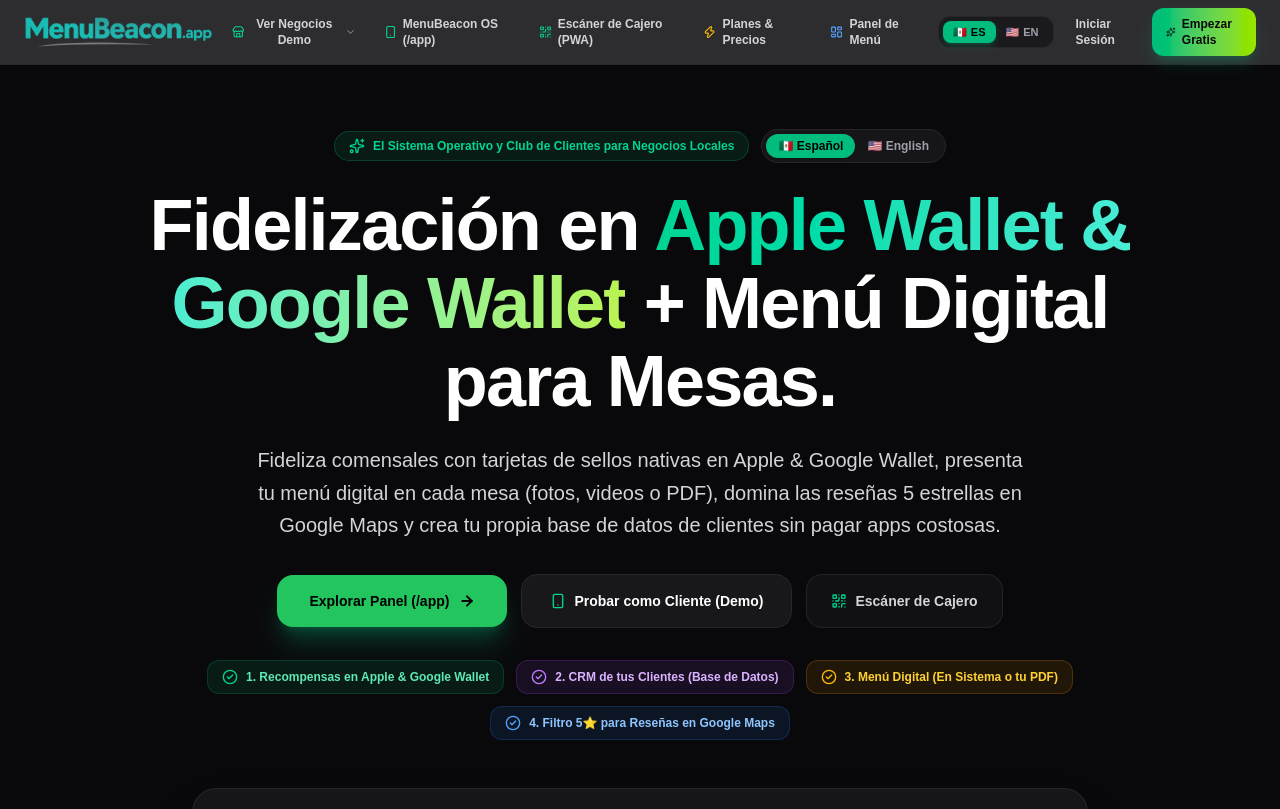
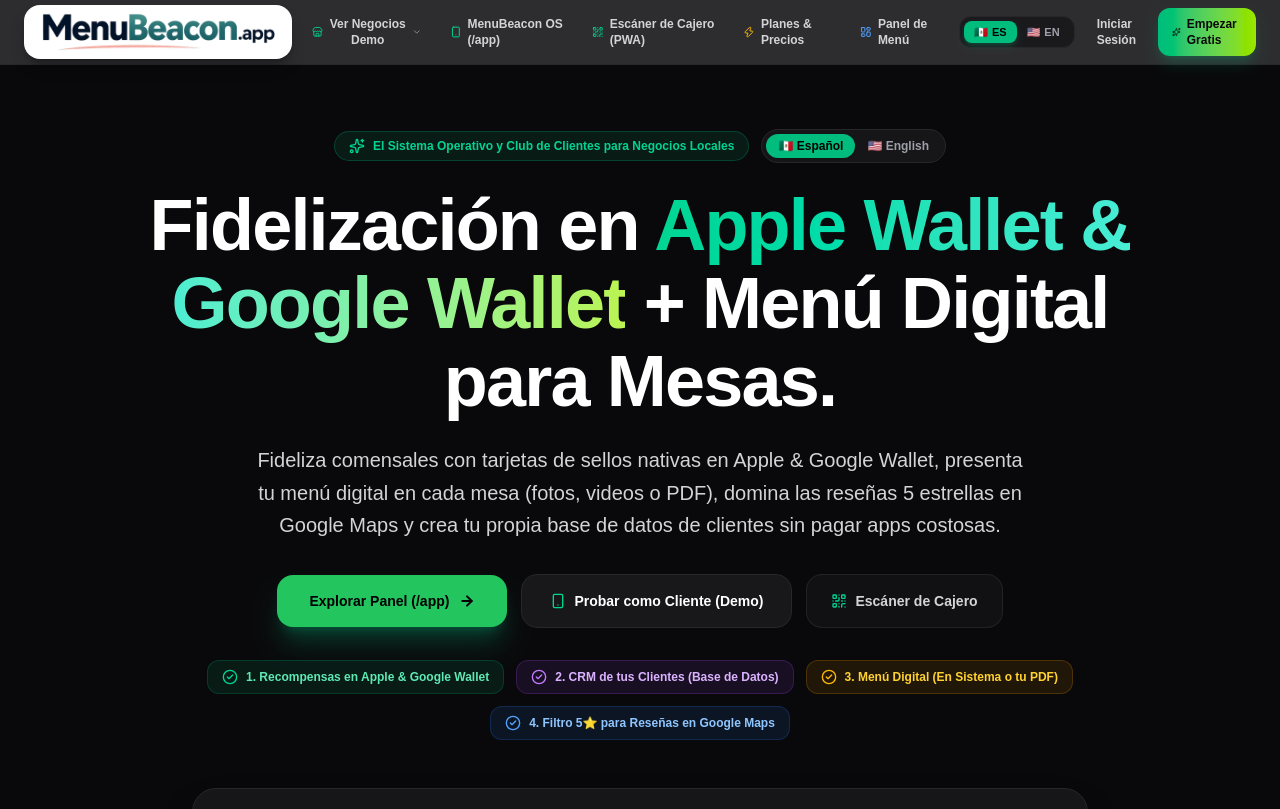
Before and after one commit to jaike-afk/markethers-app, a Next.js app: page / in a window 1280 px wide. Shown: the top 809 px of the page. Built offline with nearby package versions, Linux system fonts and the light colour scheme.

Commit message:
feat(branding): enlarge MenuBeacon.app logo and display with 100% original colors in clean high-contrast container

```diff
--- a/src/app/login/page.tsx
+++ b/src/app/login/page.tsx
@@ -47,7 +47,7 @@ export default function LoginPage() {
       {/* Brand Header */}
       <div className="max-w-md w-full mx-auto">
         <div className="flex justify-center mb-8">
-          <MenuBeaconLogo height={36} showSubtitle={true} priority />
+          <MenuBeaconLogo variant="pill" height={44} showSubtitle={true} priority />
         </div>
 
         {/* Card */}
--- a/src/app/page.tsx
+++ b/src/app/page.tsx
@@ -656,7 +656,7 @@ export default function HomePage() {
       <footer className="border-t border-zinc-900 py-12 text-center text-xs text-zinc-500">
         <div className="max-w-6xl mx-auto px-4 flex flex-col sm:flex-row items-center justify-between gap-4">
           <div className="flex flex-col sm:flex-row items-center gap-3">
-            <MenuBeaconLogo height={24} showSubtitle={false} />
+            <MenuBeaconLogo variant="pill" height={30} showSubtitle={false} />
             <span className="text-[11px] text-zinc-600 hidden sm:inline">•</span>
             <span className="text-[11px] text-zinc-400">{t.footer.slogan}</span>
           </div>
--- a/src/app/register/page.tsx
+++ b/src/app/register/page.tsx
@@ -452,7 +452,7 @@ function RegisterForm() {
       <div className="max-w-6xl mx-auto">
         {/* Brand Header */}
         <div className="flex items-center justify-between pb-8 border-b border-zinc-800">
-          <MenuBeaconLogo height={32} showSubtitle={true} priority />
+          <MenuBeaconLogo variant="pill" height={40} showSubtitle={true} priority />
 
           <div className="text-right text-xs">
             <span className="text-zinc-400">¿Ya tienes cuenta?</span>{' '}
--- a/src/components/MenuBeaconLogo.tsx
+++ b/src/components/MenuBeaconLogo.tsx
@@ -5,8 +5,8 @@ import Image from 'next/image';
 import Link from 'next/link';
 
 interface MenuBeaconLogoProps {
-  variant?: 'dark' | 'light' | 'original';
-  height?: number; // Visual height in pixels, e.g. 26, 30, 34, 40
+  variant?: 'original' | 'pill' | 'dark' | 'light';
+  height?: number; // Visual target height
   showSubtitle?: boolean;
   withLink?: boolean;
   className?: string;
@@ -14,9 +14,9 @@ interface MenuBeaconLogoProps {
 }
 
 export function MenuBeaconLogo({
-  variant = 'dark',
-  height = 28,
-  showSubtitle = true,
+  variant = 'pill',
+  height = 36,
+  showSubtitle = false,
   withLink = true,
   className = '',
   priority = false,
@@ -24,24 +24,46 @@ export function MenuBeaconLogo({
   // Original aspect ratio: 1008 / 172 = 5.86
   const width = Math.round(height * 5.86);
 
+  // Variant sources:
+  // 'original' or 'pill': 100% original brand colors (dark navy Menu + teal Beacon + navy .app + amber swoop)
+  // 'dark': white Menu + teal Beacon + light slate .app
+  // 'light': transparent original colors
   const src =
-    variant === 'light'
-      ? '/brand/logo-light.png'
-      : variant === 'original'
-      ? '/brand/logo-original.png'
-      : '/brand/logo-dark.png';
+    variant === 'dark'
+      ? '/brand/logo-dark.png'
+      : '/brand/logo-light.png';
 
-  const content = (
+  const isPill = variant === 'pill';
+
+  const imgContent = (
+    <Image
+      src={src}
+      alt="MenuBeacon.app"
+      width={width * 2}
+      height={height * 2}
+      priority={priority}
+      className="h-7 sm:h-8 md:h-9 lg:h-10 w-auto object-contain transition-transform duration-200 group-hover:scale-[1.02]"
+    />
+  );
+
+  const content = isPill ? (
+    <div className={`inline-flex flex-col select-none group min-w-0 ${className}`}>
+      <div className="flex items-center bg-white hover:bg-white/95 px-3 sm:px-4 py-1.5 rounded-2xl shadow-lg shadow-black/30 border border-white/20 transition-all">
+        {imgContent}
+      </div>
+      {showSubtitle && (
+        <span
+          className="text-[9px] sm:text-[10px] text-zinc-400 font-medium tracking-tight mt-1 text-center block truncate"
+          suppressHydrationWarning
+        >
+          Un producto de Markethers
+        </span>
+      )}
+    </div>
+  ) : (
     <div className={`inline-flex flex-col select-none group min-w-0 ${className}`}>
       <div className="flex items-center">
-        <Image
-          src={src}
-          alt="MenuBeacon.app"
-          width={width * 2}
-          height={height * 2}
-          priority={priority}
-          className="h-6 sm:h-7 md:h-8 w-auto object-contain transition-all duration-200 group-hover:brightness-110"
-        />
+        {imgContent}
       </div>
       {showSubtitle && (
         <span
@@ -58,7 +80,7 @@ export function MenuBeaconLogo({
     return (
       <Link
         href="/"
-        className="inline-flex items-center focus:outline-none focus:ring-2 focus:ring-emerald-500/50 rounded-lg min-w-0"
+        className="inline-flex items-center focus:outline-none focus:ring-2 focus:ring-emerald-500/50 rounded-2xl min-w-0 shrink-0"
         aria-label="MenuBeacon Inicio"
       >
         {content}
--- a/src/components/Navbar.tsx
+++ b/src/components/Navbar.tsx
@@ -43,8 +43,8 @@ export function Navbar() {
     <header className="sticky top-0 z-40 w-full max-w-full overflow-x-clip border-b border-zinc-800/80 bg-zinc-950/85 backdrop-blur-xl">
       <div className="max-w-7xl mx-auto px-4 sm:px-6 h-16 flex items-center justify-between gap-2">
         {/* Brand */}
-        <div className="flex items-center min-w-0 shrink-0">
-          <MenuBeaconLogo height={28} showSubtitle={false} priority />
+        <div className="flex items-center min-w-0 shrink-0 py-1">
+          <MenuBeaconLogo variant="pill" height={36} showSubtitle={false} priority />
         </div>
 
         {/* Desktop Nav */}
```
